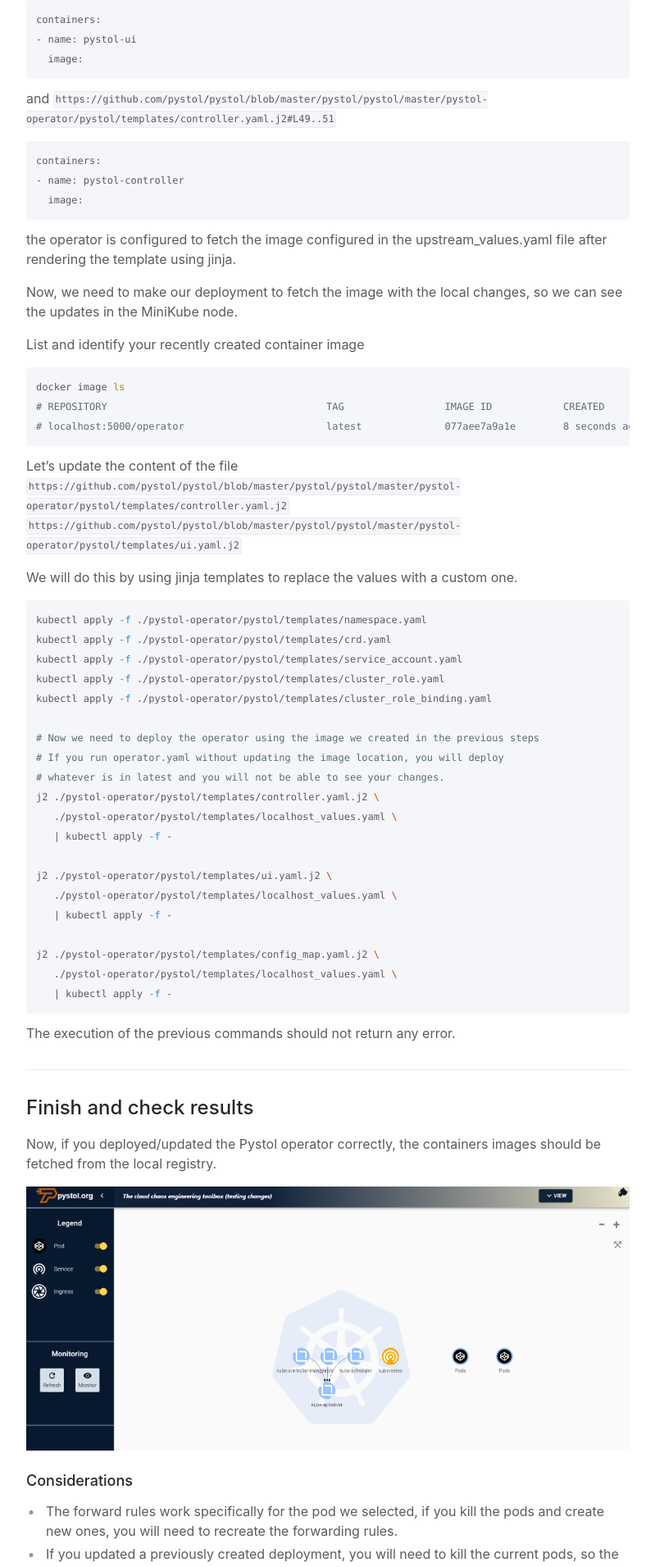
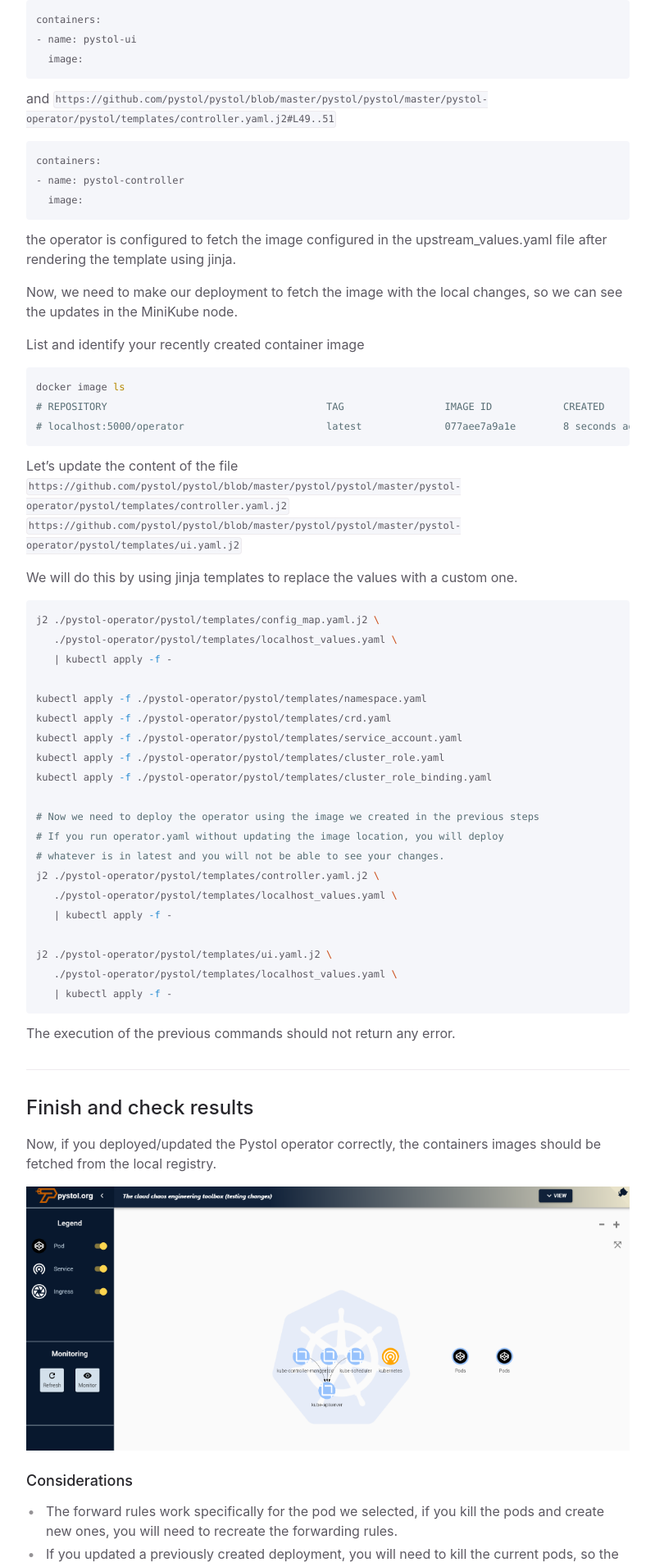
Before and after one commit to pystol/pystol-docs, a Jekyll site: the page built from docs/development_guide.md, in a window 1280 px wide. Shown: the part 2598-4509 px from the top of the page at 82% size, without its empty margins (372-1171 px from the left). Built offline with Jekyll 4.4.1, drawn with Linux system fonts in a browser that asks for light colours; part of the change alters nothing that is shown.

Commit message:
namespace

````diff
--- a/docs/development_guide.md
+++ b/docs/development_guide.md
@@ -151,6 +151,10 @@ Let's update the content of the file
 We will do this by using jinja templates to replace the values with a custom one.
 
 ```bash
+j2 ./pystol-operator/pystol/templates/config_map.yaml.j2 \
+   ./pystol-operator/pystol/templates/localhost_values.yaml \
+   | kubectl apply -f -
+
 kubectl apply -f ./pystol-operator/pystol/templates/namespace.yaml
 kubectl apply -f ./pystol-operator/pystol/templates/crd.yaml
 kubectl apply -f ./pystol-operator/pystol/templates/service_account.yaml
@@ -165,10 +169,6 @@ j2 ./pystol-operator/pystol/templates/controller.yaml.j2 \
    | kubectl apply -f -
 
 j2 ./pystol-operator/pystol/templates/ui.yaml.j2 \
-   ./pystol-operator/pystol/templates/localhost_values.yaml \
-   | kubectl apply -f -
-
-j2 ./pystol-operator/pystol/templates/config_map.yaml.j2 \
    ./pystol-operator/pystol/templates/localhost_values.yaml \
    | kubectl apply -f -
 ```
````
